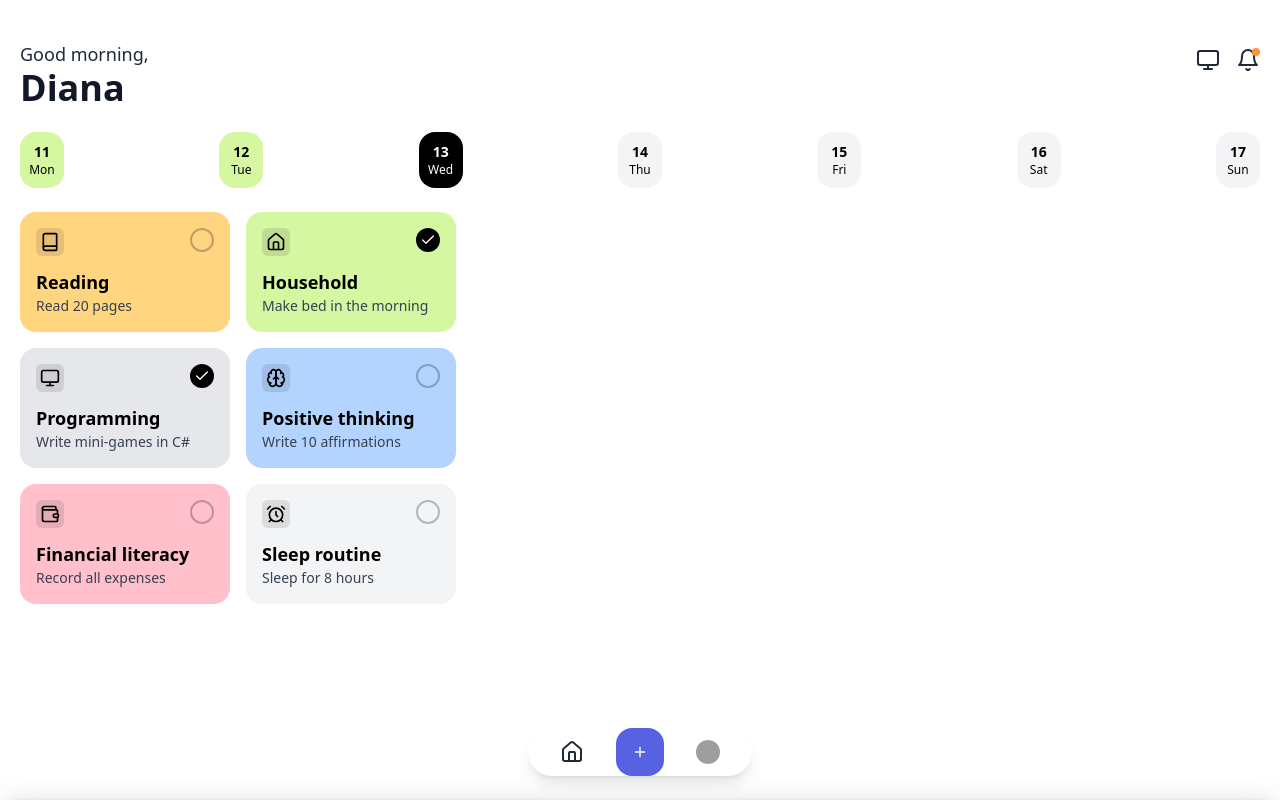
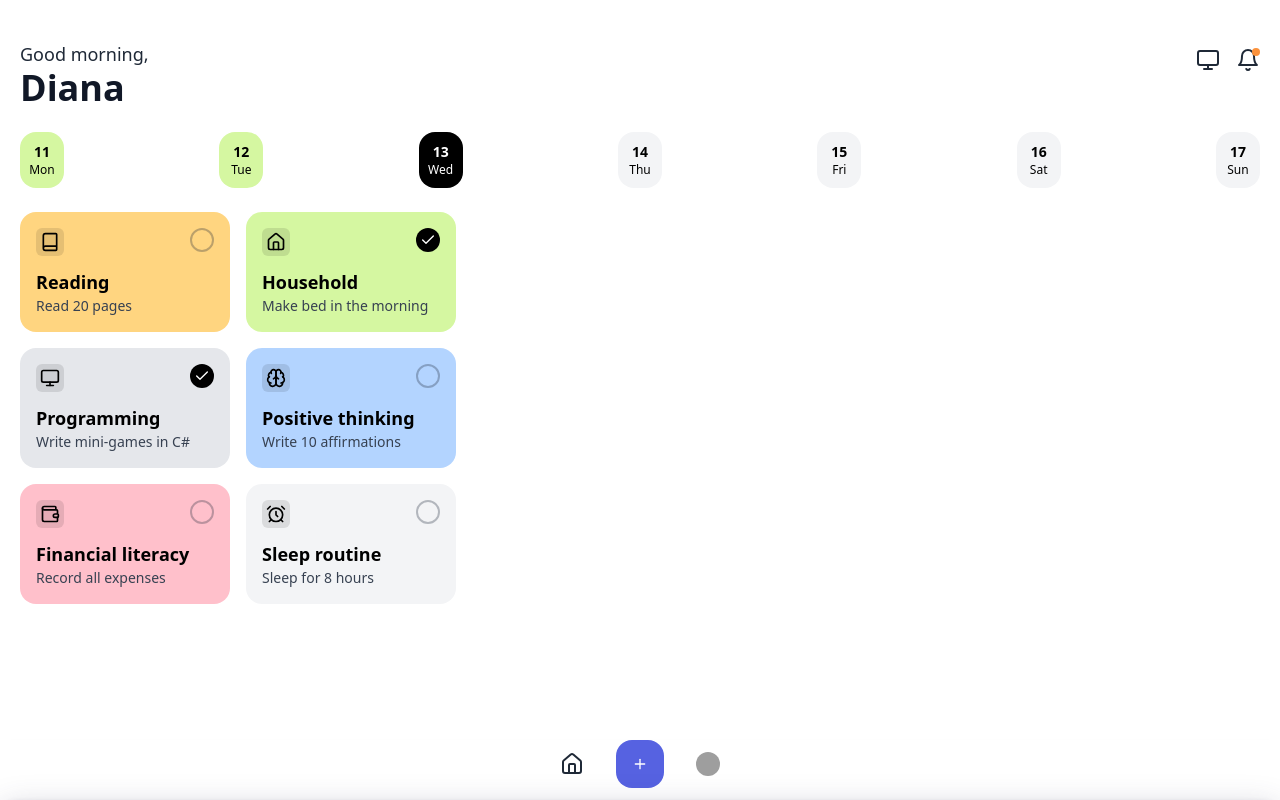
Before and after one commit to joulert02/Habit-Tracker, a React app: page / in a window 1280 px wide. Built offline with nearby package versions, Linux system fonts and the light colour scheme; grey boxes are pictures that could not be loaded; the HTML template or start-up script is replaced by a standard one.

Commit message:
fix: fixed menu
Signed-off-by: Jouler Talaigua <joulert02@gmail.com>

```diff
--- a/src/components/Navigation.tsx
+++ b/src/components/Navigation.tsx
@@ -2,8 +2,8 @@ import { HomeIcon, PlusIcon } from "lucide-react";
 
 export function Navigation({ onPlusClick }: { onPlusClick?: () => void }) {
   return (
-    <div className="absolute bottom-6 left-0 right-0 flex justify-center">
-      <div className="bg-white rounded-full shadow-lg px-8 py-3 flex items-center space-x-8">
+    <div className="fixed bottom-0 left-0 right-0 w-full flex justify-center z-50 pb-[env(safe-area-inset-bottom)]">
+      <div className="bg-white shadow-lg px-8 py-3 pb-6 flex items-center justify-center space-x-8 w-full">
         <button className="focus:outline-none">
           <HomeIcon className="w-6 h-6 text-gray-800" />
         </button>
```
